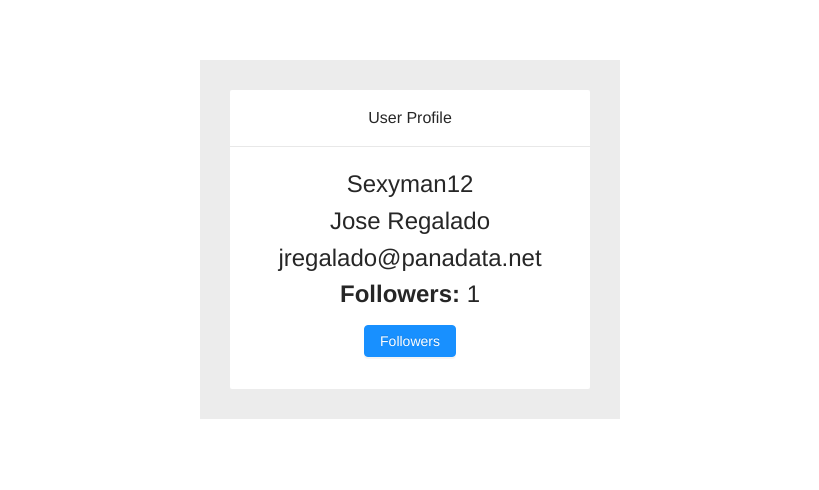
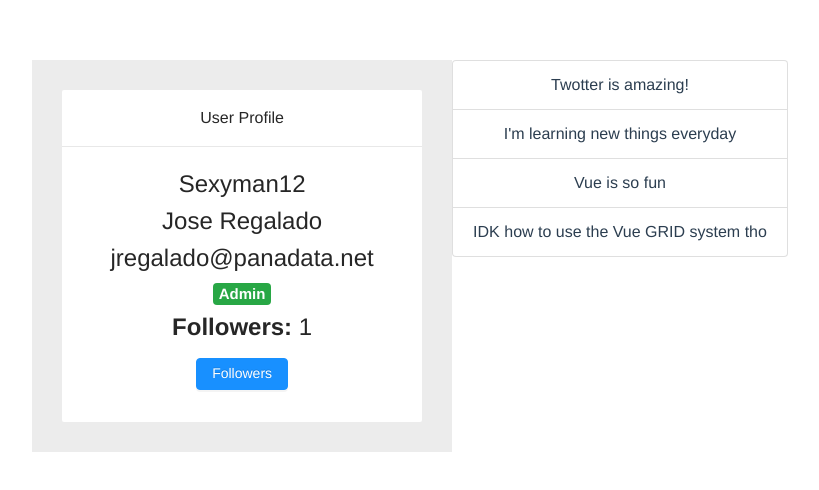
Before and after one commit to jose507/Twotter, a Vue app: page / in a window 1280 px wide. Shown: the top 490 px of the page, without its empty margins (230-1049 px from the left). Built offline with nearby package versions, Linux system fonts and the light colour scheme.

Commit message:
Add ability to display twoots

```diff
--- a/src/App.vue
+++ b/src/App.vue
@@ -10,7 +10,7 @@ import UserProfile from "./components/UserProfile"
 
 export default {
   name: 'App',
-  components: { UserProfile}
+  components: { UserProfile }
 }
 
 </script>
--- a/src/components/UserProfile.vue
+++ b/src/components/UserProfile.vue
@@ -5,11 +5,16 @@
             <h4>{{user.userName}}</h4>
             <h4>{{fullName}}</h4>
             <h4>{{user.email}}</h4>
+            <h5><b-badge href="#" variant="success" v-if="user.isAdmin">Admin</b-badge></h5>
             <h4><strong>Followers: </strong>{{followers}}</h4>
             <a-button type="primary" class="my-2" @click="followUser">Followers</a-button>
-        </a-card>
+         </a-card>
       </div>
+        <b-list-group>
+            <b-list-group-item v-for="twoot in user.twoots" :key="twoot.id">{{twoot.content}}</b-list-group-item>
+        </b-list-group>
     </a-row>
+
 </template>
 
 <script>
@@ -25,7 +30,13 @@ export default {
         firstName: 'Jose',
         lastName: 'Regalado',
         email: "jregalado@panadata.net",
-        isAdmin: true
+        isAdmin: true,
+        twoots: [
+            {id: 1, content: "Twotter is amazing!"},
+            {id: 2, content: "I'm learning new things everyday"},
+            {id: 3, content: "Vue is so fun"},
+            {id: 4, content: "IDK how to use the Vue GRID system tho"}
+        ]
       }
     }
   },
--- a/src/main.js
+++ b/src/main.js
@@ -4,6 +4,8 @@ import { DatePicker } from 'ant-design-vue';
 import { Button } from 'ant-design-vue';
 import { Card } from 'ant-design-vue';
 import { Layout } from 'ant-design-vue';
+import { Comment } from 'ant-design-vue';
+import { List } from 'ant-design-vue';
 import { Row, Col} from 'ant-design-vue';
 import 'ant-design-vue/dist/antd.css';
 import { BootstrapVue, IconsPlugin } from 'bootstrap-vue'
@@ -23,6 +25,8 @@ Vue.use(Card);
 Vue.use(Row);
 Vue.use(Col);
 Vue.use(Layout);
+Vue.use(Comment);
+Vue.use(List);
 
 
 Vue.config.productionTip = false
```
